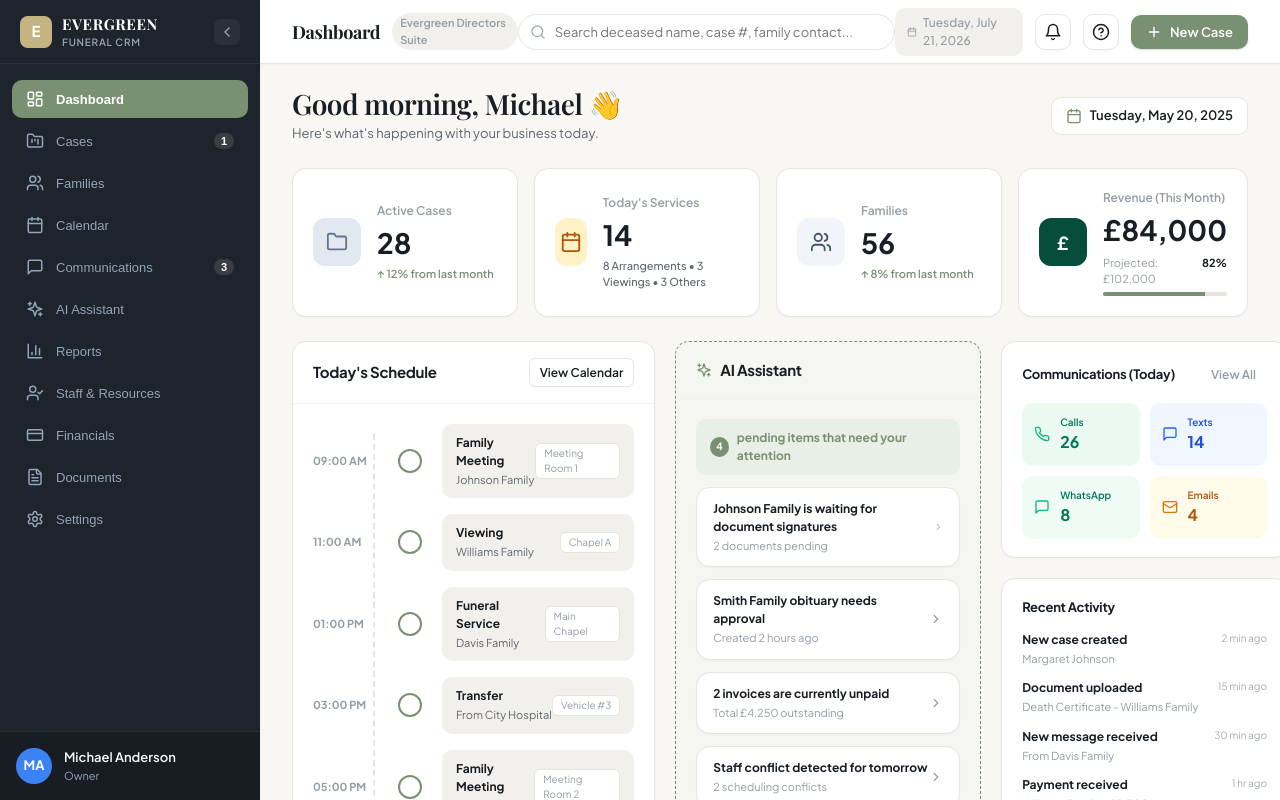
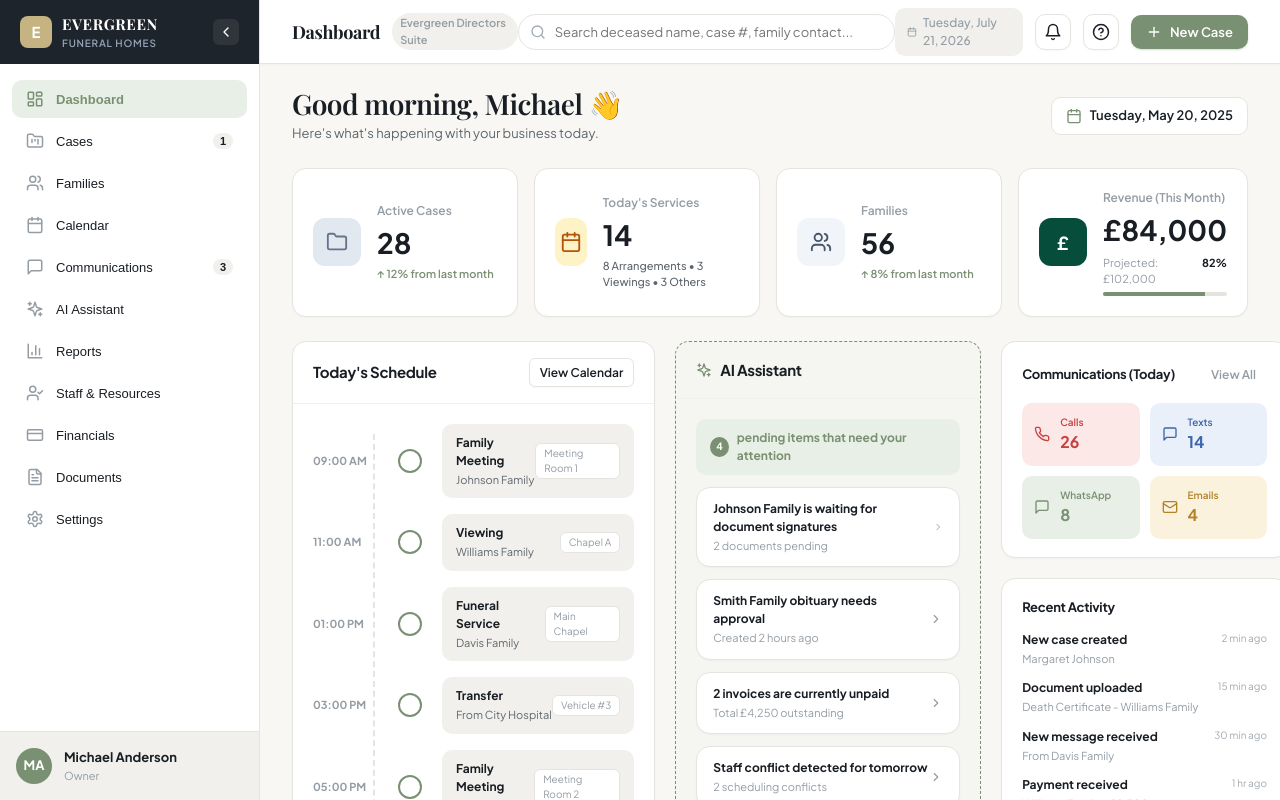
Before and after one commit to sanjaymarwal448-lab/Funeral_CRM, a React (Vite) app: page / in a window 1280 px wide. Shown: the top 800 px of the page. Built offline with nearby package versions, Linux system fonts and the light colour scheme; a web font is replaced by a local one.

Commit message:
Align Sidebar colors and active item backgrounds to match the mockup exactly

```diff
--- a/src/components/dashboard/DashboardView.tsx
+++ b/src/components/dashboard/DashboardView.tsx
@@ -221,35 +221,35 @@ export const DashboardView: React.FC = () => {
             </div>
 
             <div style={{ display: 'grid', gridTemplateColumns: '1fr 1fr', gap: '10px' }}>
-              <div style={{ padding: '12px', backgroundColor: '#eafaf1', borderRadius: 'var(--radius-md)', display: 'flex', gap: '10px', alignItems: 'center' }}>
-                <Phone size={16} style={{ color: '#10b981' }} />
+              <div style={{ padding: '12px', backgroundColor: 'var(--status-urgent-bg)', borderRadius: 'var(--radius-md)', display: 'flex', gap: '10px', alignItems: 'center' }}>
+                <Phone size={16} style={{ color: 'var(--status-urgent-text)' }} />
                 <div>
-                  <div style={{ fontSize: '10px', color: '#047857', fontWeight: 600 }}>Calls</div>
-                  <strong style={{ fontSize: '16px', color: '#047857' }}>26</strong>
+                  <div style={{ fontSize: '10px', color: 'var(--status-urgent-text)', fontWeight: 600 }}>Calls</div>
+                  <strong style={{ fontSize: '16px', color: 'var(--status-urgent-text)' }}>26</strong>
                 </div>
               </div>
 
-              <div style={{ padding: '12px', backgroundColor: '#eff6ff', borderRadius: 'var(--radius-md)', display: 'flex', gap: '10px', alignItems: 'center' }}>
-                <MessageSquare size={16} style={{ color: '#2563eb' }} />
+              <div style={{ padding: '12px', backgroundColor: 'var(--status-scheduled-bg)', borderRadius: 'var(--radius-md)', display: 'flex', gap: '10px', alignItems: 'center' }}>
+                <MessageSquare size={16} style={{ color: 'var(--status-scheduled-text)' }} />
                 <div>
-                  <div style={{ fontSize: '10px', color: '#1d4ed8', fontWeight: 600 }}>Texts</div>
-                  <strong style={{ fontSize: '16px', color: '#1d4ed8' }}>14</strong>
+                  <div style={{ fontSize: '10px', color: 'var(--status-scheduled-text)', fontWeight: 600 }}>Texts</div>
+                  <strong style={{ fontSize: '16px', color: 'var(--status-scheduled-text)' }}>14</strong>
                 </div>
               </div>
 
-              <div style={{ padding: '12px', backgroundColor: '#eefcf5', borderRadius: 'var(--radius-md)', display: 'flex', gap: '10px', alignItems: 'center' }}>
-                <MessageSquare size={16} style={{ color: '#10b981' }} />
+              <div style={{ padding: '12px', backgroundColor: 'var(--status-active-bg)', borderRadius: 'var(--radius-md)', display: 'flex', gap: '10px', alignItems: 'center' }}>
+                <MessageSquare size={16} style={{ color: 'var(--status-active-text)' }} />
                 <div>
-                  <div style={{ fontSize: '10px', color: '#047857', fontWeight: 600 }}>WhatsApp</div>
-                  <strong style={{ fontSize: '16px', color: '#047857' }}>8</strong>
+                  <div style={{ fontSize: '10px', color: 'var(--status-active-text)', fontWeight: 600 }}>WhatsApp</div>
+                  <strong style={{ fontSize: '16px', color: 'var(--status-active-text)' }}>8</strong>
                 </div>
               </div>
 
-              <div style={{ padding: '12px', backgroundColor: '#fffbeb', borderRadius: 'var(--radius-md)', display: 'flex', gap: '10px', alignItems: 'center' }}>
-                <Mail size={16} style={{ color: '#d97706' }} />
+              <div style={{ padding: '12px', backgroundColor: 'var(--status-transit-bg)', borderRadius: 'var(--radius-md)', display: 'flex', gap: '10px', alignItems: 'center' }}>
+                <Mail size={16} style={{ color: 'var(--status-transit-text)' }} />
                 <div>
-                  <div style={{ fontSize: '10px', color: '#b45309', fontWeight: 600 }}>Emails</div>
-                  <strong style={{ fontSize: '16px', color: '#b45309' }}>4</strong>
+                  <div style={{ fontSize: '10px', color: 'var(--status-transit-text)', fontWeight: 600 }}>Emails</div>
+                  <strong style={{ fontSize: '16px', color: 'var(--status-transit-text)' }}>4</strong>
                 </div>
               </div>
             </div>
--- a/src/components/layout/Sidebar.tsx
+++ b/src/components/layout/Sidebar.tsx
@@ -49,8 +49,8 @@ export const Sidebar: React.FC = () => {
     <aside
       style={{
         width: sidebarWidth,
-        backgroundColor: 'var(--bg-sidebar-header)',
-        color: '#f8fafc',
+        backgroundColor: 'var(--bg-surface)',
+        borderRight: '1px solid var(--border-color)',
         height: '100vh',
         position: 'sticky',
         top: 0,
@@ -58,11 +58,10 @@ export const Sidebar: React.FC = () => {
         flexDirection: 'column',
         transition: 'width var(--transition-normal)',
         zIndex: 40,
-        boxShadow: 'var(--shadow-md)',
         flexShrink: 0
       }}
     >
-      {/* Brand Header */}
+      {/* Brand Header (Dark luxury slate) */}
       <div
         style={{
           height: 'var(--header-height)',
@@ -70,7 +69,8 @@ export const Sidebar: React.FC = () => {
           alignItems: 'center',
           justifyContent: isSidebarCollapsed ? 'center' : 'space-between',
           padding: isSidebarCollapsed ? '0 12px' : '0 20px',
-          borderBottom: '1px solid rgba(255, 255, 255, 0.08)'
+          backgroundColor: 'var(--bg-sidebar-header)',
+          color: '#ffffff'
         }}
       >
         {!isSidebarCollapsed ? (
@@ -96,7 +96,7 @@ export const Sidebar: React.FC = () => {
                 EVERGREEN
               </div>
               <div style={{ fontSize: '10px', color: '#94a3b8', textTransform: 'uppercase', letterSpacing: '0.08em', fontWeight: '600' }}>
-                Funeral CRM
+                Funeral Homes
               </div>
             </div>
           </div>
@@ -121,9 +121,9 @@ export const Sidebar: React.FC = () => {
         <button
           onClick={() => setIsSidebarCollapsed((prev) => !prev)}
           style={{
-            background: 'rgba(255, 255, 255, 0.06)',
+            background: 'rgba(255, 255, 255, 0.08)',
             border: 'none',
-            color: '#94a3b8',
+            color: '#ffffff',
             width: '26px',
             height: '26px',
             borderRadius: '6px',
@@ -157,9 +157,9 @@ export const Sidebar: React.FC = () => {
                   padding: isSidebarCollapsed ? '10px 0' : '10px 14px',
                   borderRadius: 'var(--radius-md)',
                   border: 'none',
-                  backgroundColor: isActive ? 'var(--primary-accent)' : 'transparent',
-                  color: isActive ? '#ffffff' : '#94a3b8',
-                  fontWeight: isActive ? 600 : 500,
+                  backgroundColor: isActive ? 'var(--bg-active)' : 'transparent',
+                  color: isActive ? 'var(--primary-accent)' : 'var(--text-main)',
+                  fontWeight: isActive ? 700 : 500,
                   fontSize: '13px',
                   cursor: 'pointer',
                   transition: 'all 0.15s ease',
@@ -169,7 +169,7 @@ export const Sidebar: React.FC = () => {
                 title={isSidebarCollapsed ? item.name : undefined}
               >
                 <div style={{ display: 'flex', alignItems: 'center', gap: '12px' }}>
-                  <Icon size={18} style={{ color: isActive ? '#ffffff' : '#94a3b8', flexShrink: 0 }} />
+                  <Icon size={18} style={{ color: isActive ? 'var(--primary-accent)' : 'var(--text-muted)', flexShrink: 0 }} />
                   {!isSidebarCollapsed && <span>{item.name}</span>}
                 </div>
 
@@ -178,8 +178,8 @@ export const Sidebar: React.FC = () => {
                     style={{
                       fontSize: '11px',
                       fontWeight: 700,
-                      backgroundColor: isActive ? 'rgba(255, 255, 255, 0.25)' : 'rgba(255, 255, 255, 0.12)',
-                      color: '#ffffff',
+                      backgroundColor: isActive ? 'var(--primary-accent)' : 'var(--bg-subtle)',
+                      color: isActive ? '#ffffff' : 'var(--text-main)',
                       padding: '2px 7px',
                       borderRadius: '999px'
                     }}
@@ -198,11 +198,11 @@ export const Sidebar: React.FC = () => {
         <div
           style={{
             padding: '16px',
-            borderTop: '1px solid rgba(255, 255, 255, 0.08)',
+            borderTop: '1px solid var(--border-color)',
             display: 'flex',
             alignItems: 'center',
             gap: '12px',
-            backgroundColor: 'rgba(0, 0, 0, 0.2)'
+            backgroundColor: 'var(--bg-subtle)'
           }}
         >
           <div
@@ -210,7 +210,7 @@ export const Sidebar: React.FC = () => {
               width: '36px',
               height: '36px',
               borderRadius: '50%',
-              backgroundColor: '#3b82f6',
+              backgroundColor: 'var(--primary-accent)',
               color: '#ffffff',
               display: 'flex',
               alignItems: 'center',
@@ -222,10 +222,10 @@ export const Sidebar: React.FC = () => {
             MA
           </div>
           <div style={{ overflow: 'hidden' }}>
-            <div style={{ fontSize: '13px', fontWeight: 600, color: '#f8fafc', whiteSpace: 'nowrap', overflow: 'hidden', textOverflow: 'ellipsis' }}>
+            <div style={{ fontSize: '13px', fontWeight: 700, color: 'var(--text-main)', whiteSpace: 'nowrap', overflow: 'hidden', textOverflow: 'ellipsis' }}>
               Michael Anderson
             </div>
-            <div style={{ fontSize: '11px', color: '#94a3b8' }}>Owner</div>
+            <div style={{ fontSize: '11px', color: 'var(--text-muted)' }}>Owner</div>
           </div>
         </div>
       )}
```
